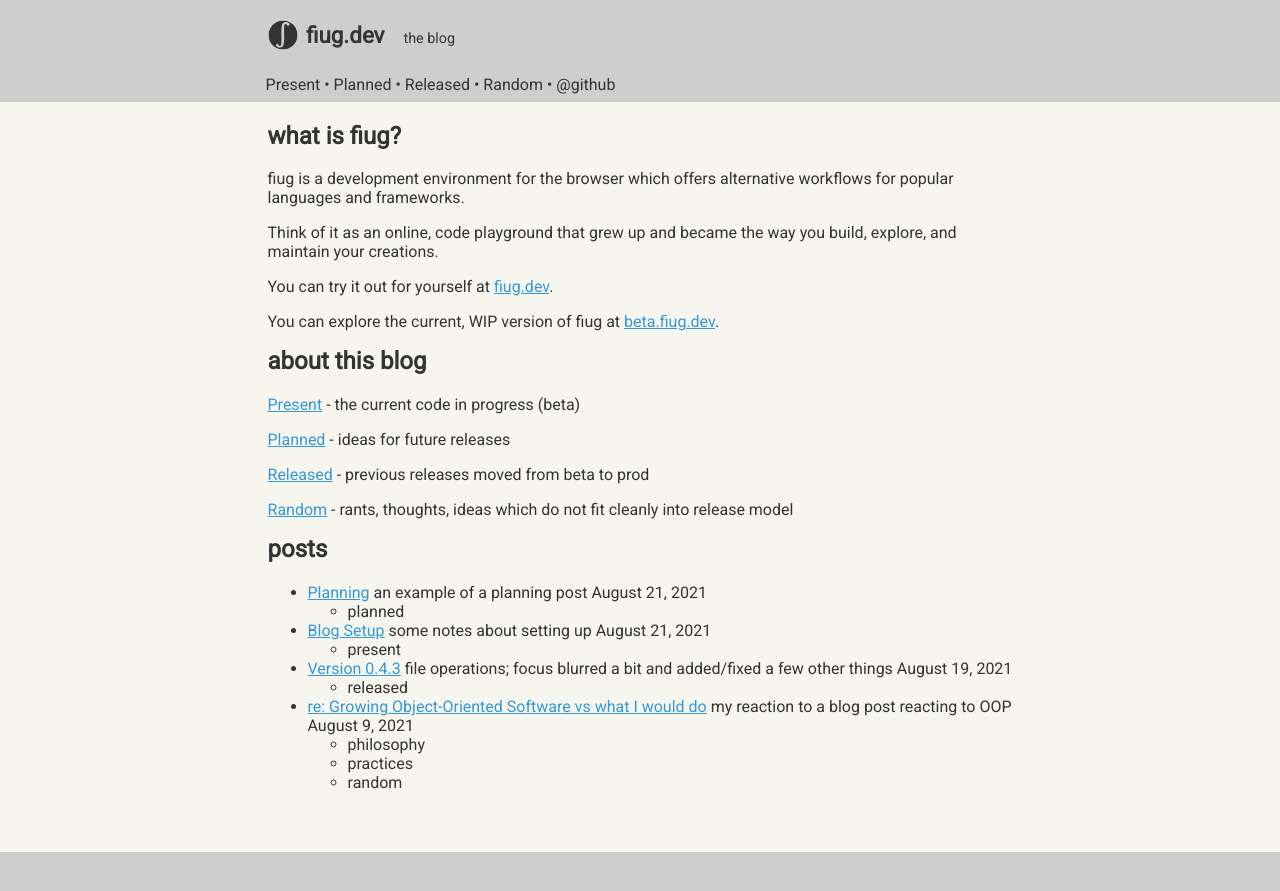
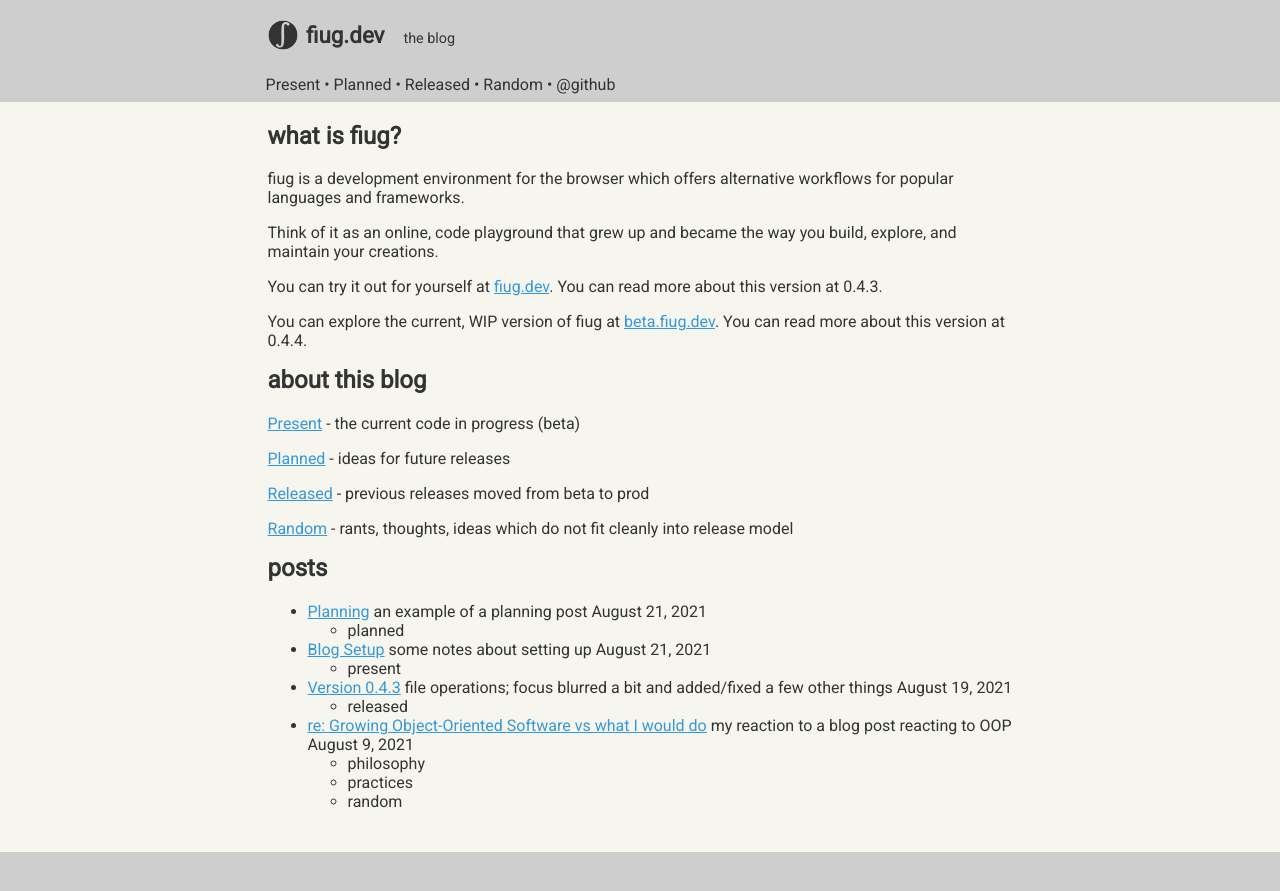
Before and after one commit to fiugd/blog, a Jekyll site: the page built from docs/index.md, in a window 1280 px wide. Shown: the top 891 px of the page. Built offline with Jekyll 4.4.1, drawn with Linux system fonts in a browser that asks for light colours.

Commit message:
Update fiug-intro.md

```diff
--- a/docs/_includes/fiug-intro.md
+++ b/docs/_includes/fiug-intro.md
@@ -4,6 +4,6 @@
 
 Think of it as an online, code playground that grew up and became the way you build, explore, and maintain your creations.
 
-You can try it out for yourself at [fiug.dev](https://fiug.dev).
+You can try it out for yourself at [fiug.dev](https://fiug.dev).  You can read more about this version at {{ site.version.prod }}.
 
-You can explore the current, WIP version of fiug at [beta.fiug.dev](https://beta.fiug.dev).
+You can explore the current, WIP version of fiug at [beta.fiug.dev](https://beta.fiug.dev).  You can read more about this version at {{ site.version.beta }}.
```
